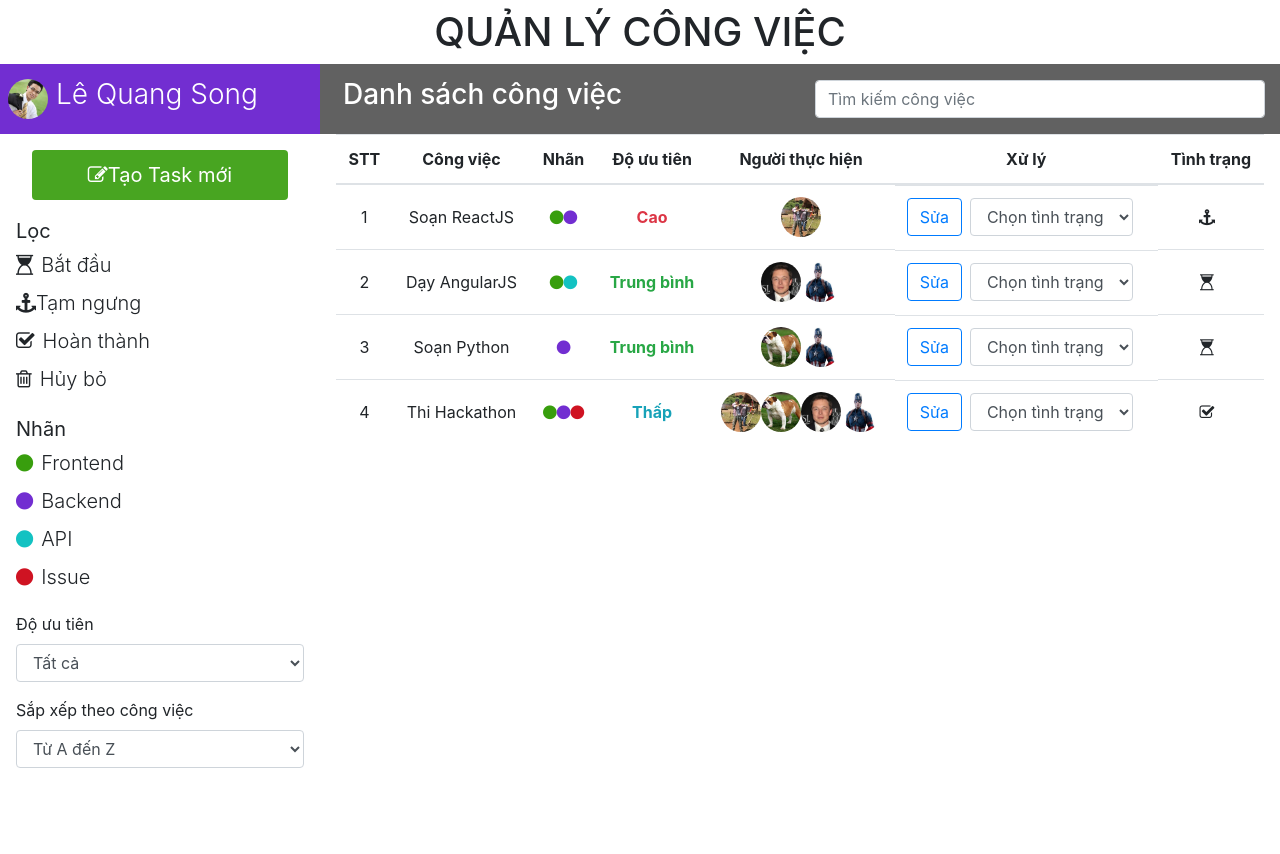
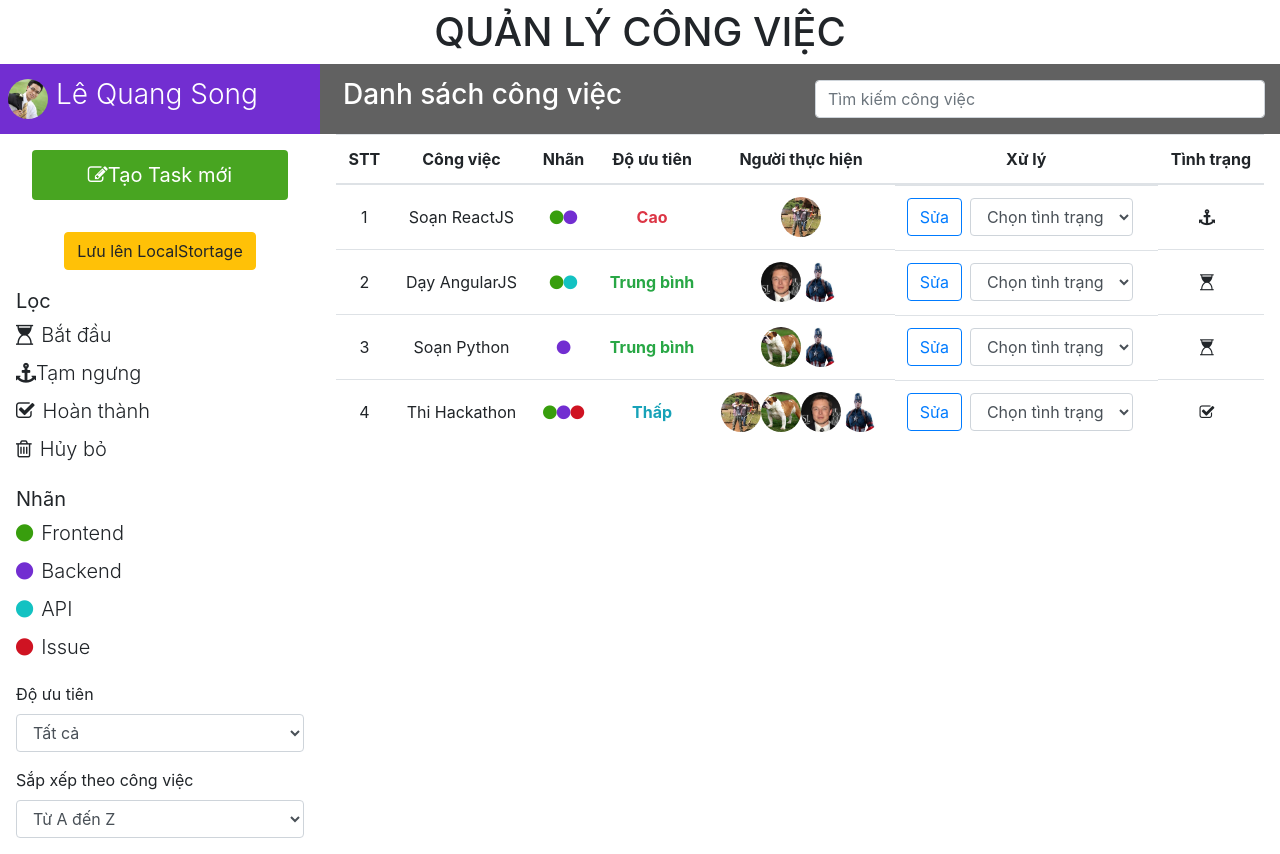
Before and after one commit to khoahuynhdev/fs03-todolist, a React (Create React App) app: page / in a window 1280 px wide. Before the commit the page ends 800 px from the top, so only its background shows below. Built offline with nearby package versions, Linux system fonts and the light colour scheme.

Commit message:
save data on localstorage

```diff
--- a/src/App.js
+++ b/src/App.js
@@ -10,6 +10,11 @@ import Modal from './Components/Modal/Modal';
 import data from './data';
 
 class App extends Component {
+
+  saveLS = () => {
+    localStorage.setItem('tasks', JSON.stringify(data));
+  }
+
   render() {
     console.log(data);
     return (
@@ -20,7 +25,9 @@ class App extends Component {
             <div className="row">
 
               {/* PANEL */}
-              <Controls />
+              <Controls
+                saveLS={this.saveLS}
+              />
 
 
               {/* DISPLAY */}
--- a/src/Components/Controls/Controls.js
+++ b/src/Components/Controls/Controls.js
@@ -6,6 +6,7 @@ import FilterProgress from './FilterProgress';
 import FilterLabel from './FilterLabel';
 import FilterPriority from './FilterPriority';
 import Sort from './Sort';
+import SaveDataOnLS from './SaveDataOnLS'
 
 class Controls extends Component {
     render() {
@@ -17,6 +18,9 @@ class Controls extends Component {
                 </div>
 
                 <AddNewTask />
+                <SaveDataOnLS
+                    saveLS={this.props.saveLS}
+                />
                 {/* Filter */}
                 <div className="px-3">
 
--- a/src/Components/Controls/FilterProgress.js
+++ b/src/Components/Controls/FilterProgress.js
@@ -6,7 +6,7 @@ class FilterProgress extends Component {
             <div className="filter filter--progress">
                 <ul className="list-unstyled text-left">Lọc
                     <li className="py-1 display-5 lead">
-                        <i className="fa fa fa-hourglass-start mr-2" />Bắt đầu
+                        <i className="fa fa-hourglass-start mr-2" />Bắt đầu
                     </li>
                     <li className="py-1 display-5 lead">
                         <i className="fa fa-anchor" />Tạm ngưng</li>
--- /dev/null
+++ b/src/Components/Controls/SaveDataOnLS.js
@@ -0,0 +1,17 @@
+import React, { Component } from 'react';
+
+class AddNewTask extends Component {
+    render() {
+        return (
+            <button
+                type="button"
+                className="btn my-3 btn-warning"
+                onClick={this.props.saveLS}
+            >
+                Lưu lên LocalStortage
+            </button>
+        );
+    }
+}
+
+export default AddNewTask;
```
